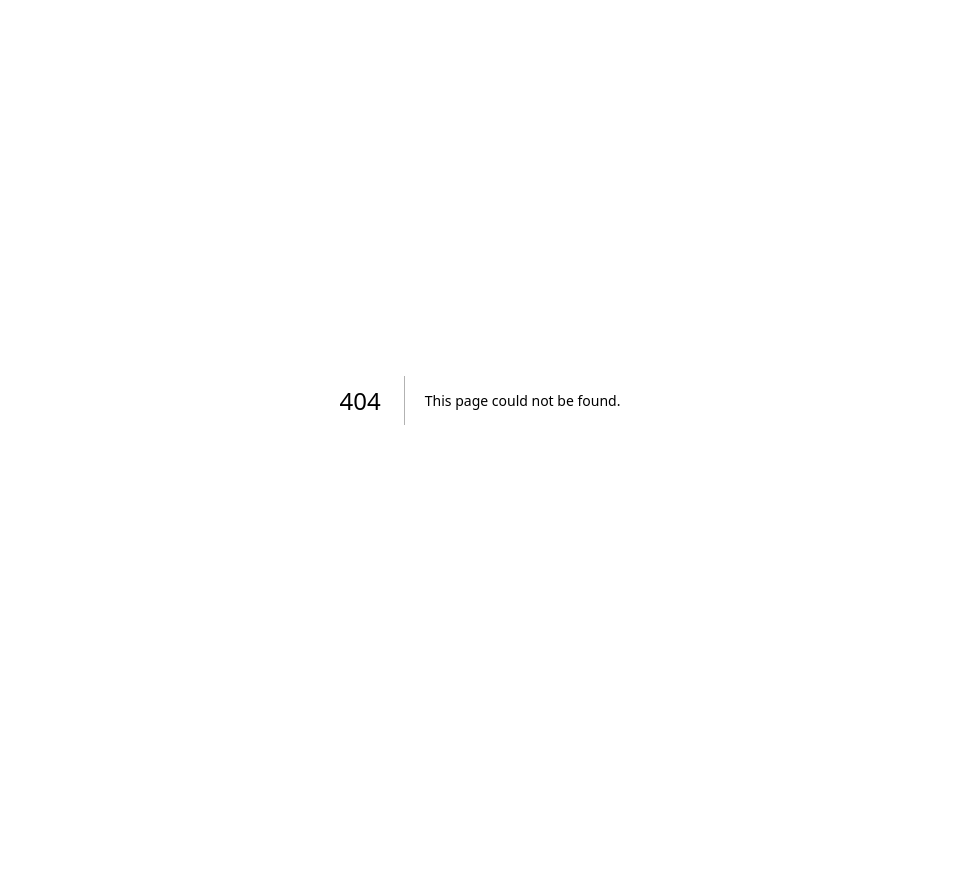
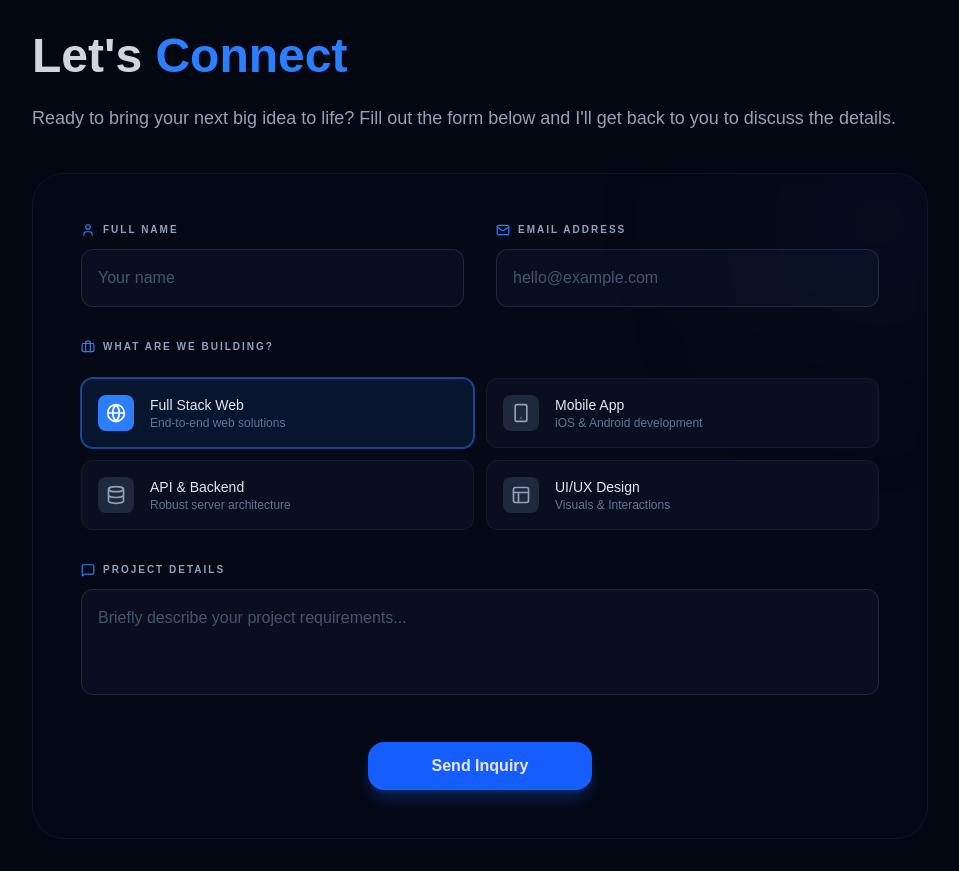
Before and after one commit to diwasbk/Portfolio, a Next.js app: page /contact in a window 1280 px wide. Before the commit this address had no page. Shown: the whole page, without its empty margins (160-1119 px from the left). Before the commit the page ends 800 px from the top, so only its background shows below. Built offline with nearby package versions, Linux system fonts and the light colour scheme.

Commit message:
feat(contact-form): Add project type selection with icons and styled form

```diff
--- /dev/null
+++ b/app/contact/components/contact-form.tsx
@@ -0,0 +1,123 @@
+"use client";
+
+import { useState } from "react";
+import { User, Mail, MessageSquare, Briefcase, Layout, Database, Smartphone, Globe } from "lucide-react";
+
+export default function ContactForm() {
+  // State management for the custom selection
+  const [selectedType, setSelectedType] = useState("fullstack");
+
+  // Data array moved outside the render loop for cleanliness
+  const projectTypes = [
+    { id: 'fullstack', label: 'Full Stack Web', icon: Globe, desc: 'End-to-end web solutions' },
+    { id: 'mobile', label: 'Mobile App', icon: Smartphone, desc: 'iOS & Android development' },
+    { id: 'backend', label: 'API & Backend', icon: Database, desc: 'Robust server architecture' },
+    { id: 'frontend', label: 'UI/UX Design', icon: Layout, desc: 'Visuals & Interactions' },
+  ];
+
+  return (
+    <section className="bg-[#030712] py-8 px-8 selection:bg-blue-500/30">
+      <div className="max-w-4xl mx-auto">
+        {/* Header */}
+        <div className="mb-10">
+          <h2 className="text-4xl md:text-5xl font-bold text-gray-300 mb-6">
+            Let&apos;s <span className="text-blue-500">Connect</span>
+          </h2>
+          <p className="text-gray-400 text-lg leading-relaxed">
+            Ready to bring your next big idea to life? Fill out the form below
+            and I&apos;ll get back to you to discuss the details.
+          </p>
+        </div>
+
+        {/* Form */}
+        <form className="grid grid-cols-1 md:grid-cols-2 gap-8 bg-slate-900/20 p-8 md:p-12 rounded-4xl border border-white/5 backdrop-blur-sm relative overflow-hidden">
+
+          {/* Background glow */}
+          <div className="absolute top-0 right-0 -mr-20 -mt-20 w-64 h-64 bg-blue-500/5 blur-[100px] rounded-full pointer-events-none" />
+
+          {/* Name */}
+          <div className="space-y-3">
+            <label className="text-[10px] font-bold text-slate-400 flex items-center gap-2 uppercase tracking-[0.2em]">
+              <User size={14} className="text-blue-500" />
+              Full Name
+            </label>
+            <input
+              type="text"
+              placeholder="Your name"
+              className="w-full bg-slate-900/50 border border-white/10 rounded-xl px-4 py-4 text-slate-200 placeholder:text-slate-600 focus:outline-none focus:border-blue-500/50 transition-colors"
+            />
+          </div>
+
+          {/* Email */}
+          <div className="space-y-3">
+            <label className="text-[10px] font-bold text-slate-400 flex items-center gap-2 uppercase tracking-[0.2em]">
+              <Mail size={14} className="text-blue-500" />
+              Email Address
+            </label>
+            <input
+              type="email"
+              placeholder="hello@example.com"
+              className="w-full bg-slate-900/50 border border-white/10 rounded-xl px-4 py-4 text-slate-200 placeholder:text-slate-600 focus:outline-none focus:border-blue-500/50 transition-colors"
+            />
+          </div>
+
+          {/* Project Selection */}
+          <div className="md:col-span-2 space-y-6 ">
+            <div className="space-y-1">
+              <label className="text-[10px] font-bold text-slate-400 flex items-center gap-2 uppercase tracking-[0.2em]">
+                <Briefcase size={14} className="text-blue-500" />
+                What are we building?
+              </label>
+            </div>
+
+            <div className="grid grid-cols-1 sm:grid-cols-2 gap-3">
+              {projectTypes.map((type) => (
+                <button
+                  key={type.id}
+                  type="button"
+                  onClick={() => setSelectedType(type.id)}
+                  className={`group relative flex items-start gap-4 p-4 rounded-xl border transition-all duration-200 text-left cursor-pointer ${selectedType === type.id
+                    ? "bg-blue-500/10 border-blue-500/50 ring-1 ring-blue-500/50"
+                    : "bg-slate-900/50 border-white/5 hover:bg-slate-800/50 hover:border-blue-500/30"
+                    }`}
+                >
+                  <div className={`p-2 rounded-lg transition-colors ${selectedType === type.id ? "bg-blue-500 text-white" : "bg-slate-800 text-slate-400 group-hover:text-blue-400"
+                    }`}>
+                    <type.icon size={20} />
+                  </div>
+                  <div>
+                    <div className="text-sm font-medium text-slate-200">{type.label}</div>
+                    <div className="text-xs text-slate-500">{type.desc}</div>
+                  </div>
+                </button>
+              ))}
+            </div>
+          </div>
+
+          {/* Details */}
+          <div className="md:col-span-2 space-y-3">
+            <label className="text-[10px] font-bold text-slate-400 flex items-center gap-2 uppercase tracking-[0.2em]">
+              <MessageSquare size={14} className="text-blue-500" />
+              Project Details
+            </label>
+            <textarea
+              rows={3}
+              placeholder="Briefly describe your project requirements..."
+              className="w-full bg-slate-900/50 border border-white/10 rounded-xl px-4 py-4 text-slate-200 placeholder:text-slate-600 resize-none focus:outline-none focus:border-blue-500/50 transition-colors"
+            />
+          </div>
+
+          {/* Submit */}
+          <div className="md:col-span-2 flex justify-center pt-2">
+            <button
+              type="submit"
+              className="flex items-center gap-3 px-16 py-3 font-bold rounded-2xl bg-blue-600 hover:bg-blue-500 text-gray-200 shadow-lg shadow-blue-600/30 transition-all transform hover:-translate-y-1 active:scale-95 cursor-pointer"
+            >
+              Send Inquiry
+            </button>
+          </div>
+        </form>
+      </div>
+    </section>
+  );
+}
--- /dev/null
+++ b/app/contact/page.tsx
@@ -0,0 +1,9 @@
+import ContactForm from "./components/contact-form";
+
+export default function Page() {
+    return (
+        <div>
+            <ContactForm/>
+        </div>
+    );
+}
```
